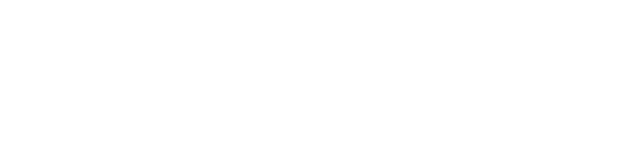
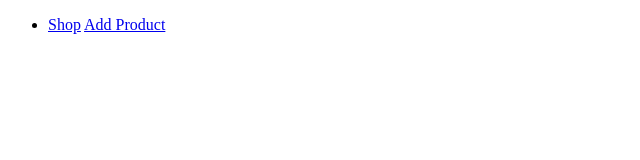
Before and after one commit to LiamJDesmond84/NodeJS-Express-App, a website: page views/add-product.html in a window 1280 px wide. Shown: the whole page, without its empty margins (0-640 px from the left). Drawn offline with Linux system fonts and the light colour scheme.

Commit message:
Creating view files

```diff
--- a/views/add-product.html
+++ b/views/add-product.html
@@ -3,9 +3,18 @@
 <head>
     <meta charset="UTF-8">
     <meta name="viewport" content="width=device-width, initial-scale=1.0">
-    <title>Document</title>
+    <title>Add Product</title>
 </head>
 <body>
-
+    <header>
+        <nav>
+            <ul>
+                <li>
+                    <a href="/">Shop</a>
+                    <a href="/add-product">Add Product</a>
+                </li>
+            </ul>
+        </nav>
+    </header>
 </body>
 </html>
```
